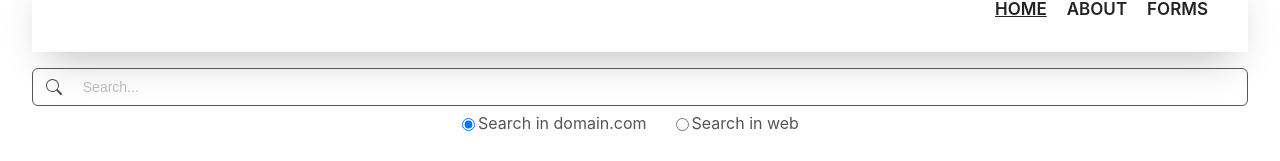
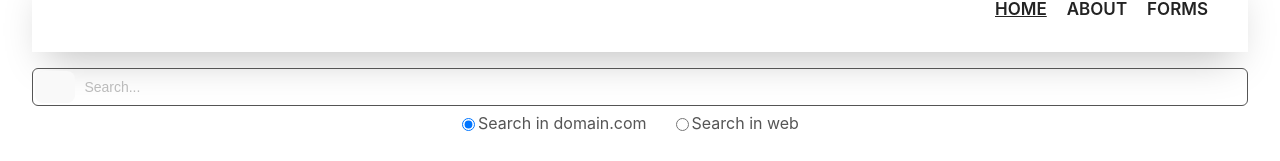
Before and after one commit to vzanimonets/React2023Q1, a React (Vite) app: page / in a window 1280 px wide. Shown: the part 141-302 px from the top of the page. Built offline with nearby package versions, Linux system fonts and the light colour scheme.

Commit message:
fix: encapsulate button type='submit' styles

```diff
--- a/src/components/SearchBar/search.module.css
+++ b/src/components/SearchBar/search.module.css
@@ -41,7 +41,7 @@ input[type='search']::placeholder {
     color: #555555;
 }
 
-button[type='submit'] {
+.search button[type='submit'] {
     text-indent: -999px;
     overflow: hidden;
     width: 40px;
```
